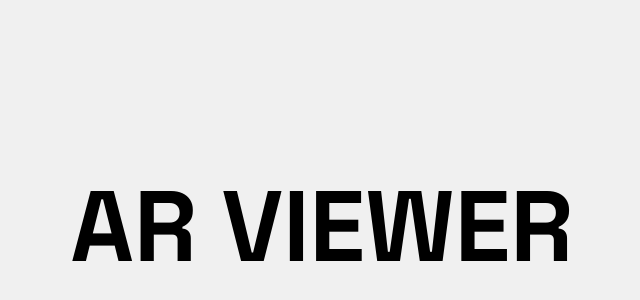
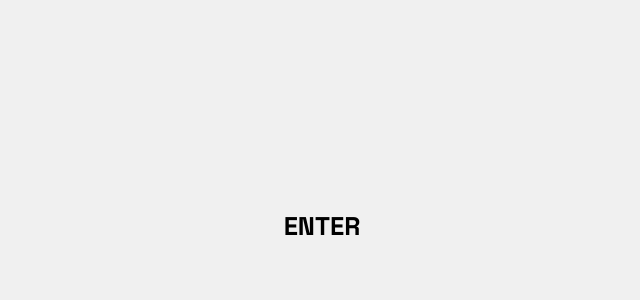
Before and after one commit to voronoicloud/splatter, a plain HTML site: page index.html in a window 1280 px wide. Shown: the part 174-474 px from the top of the page, without its empty margins (318-958 px from the left). Drawn offline with Linux system fonts and the light colour scheme; a web font is replaced by a local one.

Commit message:
Add files via upload

```diff
--- a/index.html
+++ b/index.html
@@ -16,6 +16,6 @@
     <link rel="stylesheet" href="style.css">
 </head>
 <body>
-    <a class="blur-text" href="./AR-VIEWER">AR VIEWER</a>
+    <a class="blur-text" href="./AR-VIEWER">ENTER</a>
 </body>
 </html>
--- a/style.css
+++ b/style.css
@@ -77,3 +77,14 @@ a:active {
 a:visited {
     color: black; /* Ändert die Textfarbe für besuchte Links */
 }
+
+@media (max-width: 600px) {
+          .blur-text {
+              font-size: 6vw; /* Größere Schriftgröße für kleinere Bildschirme */
+          }
+      }
+
+      @media (min-width: 1200px) {
+          .blur-text {
+              font-size: 2vw; /* Kleinere Schriftgröße für sehr große Bildschirme */
+          }
```
Also changed, not shown: 1 other file.
